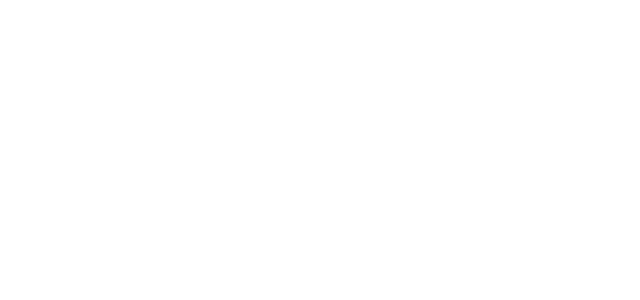
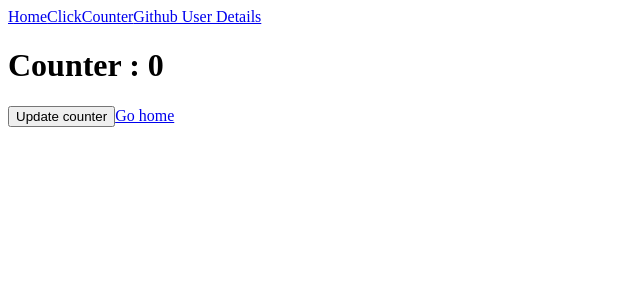
Before and after one commit to Mariowebcs/React-exercise, a React (Create React App) app: page /ClickCounter in a window 1280 px wide. Shown: the top 300 px of the page, without its empty margins (0-640 px from the left). Built offline with nearby package versions, Linux system fonts and the light colour scheme.

Commit message:
added exercise-61

```diff
--- a/src/App.js
+++ b/src/App.js
@@ -1,12 +1,22 @@
-import React from 'react';
+import React from "react";
+import { Routes, Route,Link } from "react-router-dom";
+import Welcome from "./Welcome";
+import ClickCounter from "./ClickCounter";
+import GithubUser from "./GithubUser";
 
 const App = () => {
-    return (
-        <div>
-
-        </div>
-    )
+  return (
+    <div>
+    <Link to="/">Home</Link>
+    <Link to="/ClickCounter">ClickCounter</Link>
+    <Link to="/users/Mariowebcs">Github User Details</Link>
+      <Routes>
+        <Route path="/" element={<Welcome name="Giada" />} />
+        <Route path="/ClickCounter" element={<ClickCounter />} />
+        <Route path="/users/:username" element={<GithubUser/>} />
+      </Routes>
+    </div>
+  );
 };
 
-
 export default App;
--- /dev/null
+++ b/src/ClickCounter.js
@@ -0,0 +1,21 @@
+import React from "react";
+import { useState } from "react";
+import { Link } from 'react-router-dom';
+
+const ClickCounter = (props) => {
+  const [counter, setCounter] = useState(0);
+
+  const clickHandler = () => {
+    setCounter((prevState) => prevState + 1);
+  };
+
+  return (
+    <div>
+      <h1>Counter : {counter}</h1>
+      <button type="button" onClick={clickHandler}>Update counter</button>
+      <Link to="/">Go home</Link>
+    </div>
+  );
+};
+
+export default ClickCounter;
--- /dev/null
+++ b/src/GithubUser.js
@@ -0,0 +1,28 @@
+import React, { useEffect, useState } from "react";
+import { useParams } from "react-router-dom";
+
+const GithubUser = () => {
+  const [data, setData] = useState(null);
+  let {username} = useParams();
+
+  useEffect(() => {
+    const getData = async () => {
+      const response = await fetch(`https://api.github.com/users/${username}`);
+      const json = await response.json();
+      setData(json);
+    };
+
+    getData();
+  }, [username]);
+
+  return (
+    <div>
+      <h1>
+        {data.name}
+      </h1>
+      <h2>{data.id}</h2>
+    </div>
+  );
+};
+
+export default GithubUser;
--- /dev/null
+++ b/src/Rooter.js
@@ -0,0 +1,15 @@
+import React from 'react';
+import { BrowserRouter } from 'react-router-dom';
+import App from './App';
+
+
+const Rooter = () => {
+    return(
+        <BrowserRouter>
+            <App/>
+        </BrowserRouter>
+        )
+};
+
+
+export default Rooter;
--- /dev/null
+++ b/src/Welcome.js
@@ -0,0 +1,11 @@
+import React from "react";
+
+const Welcome = ({ name }) => {
+  return (
+    <div>
+      <h1>hello, {name}</h1>
+    </div>
+  );
+};
+
+export default Welcome;
--- a/src/index.js
+++ b/src/index.js
@@ -1,6 +1,6 @@
 import React from 'react';
 import reactDom from 'react-dom/client';
-import App from './App';
+import Rooter from './Rooter';
 
 const root = reactDom.createRoot(document.getElementById('root'));
-root.render(<App/>);
+root.render(<Rooter/>);
```
